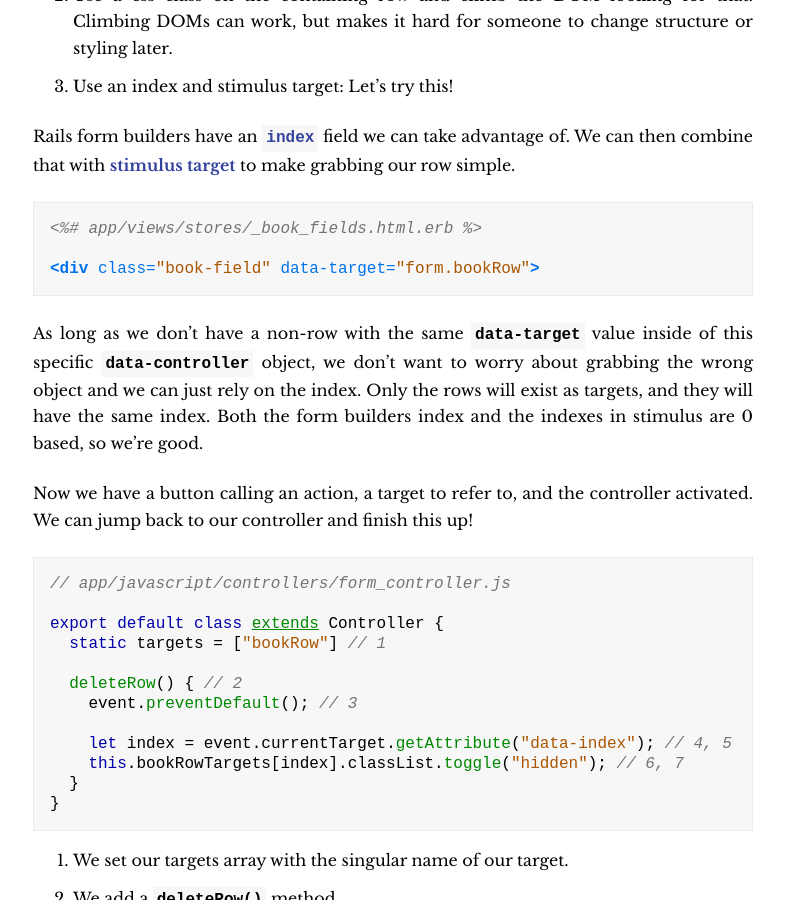
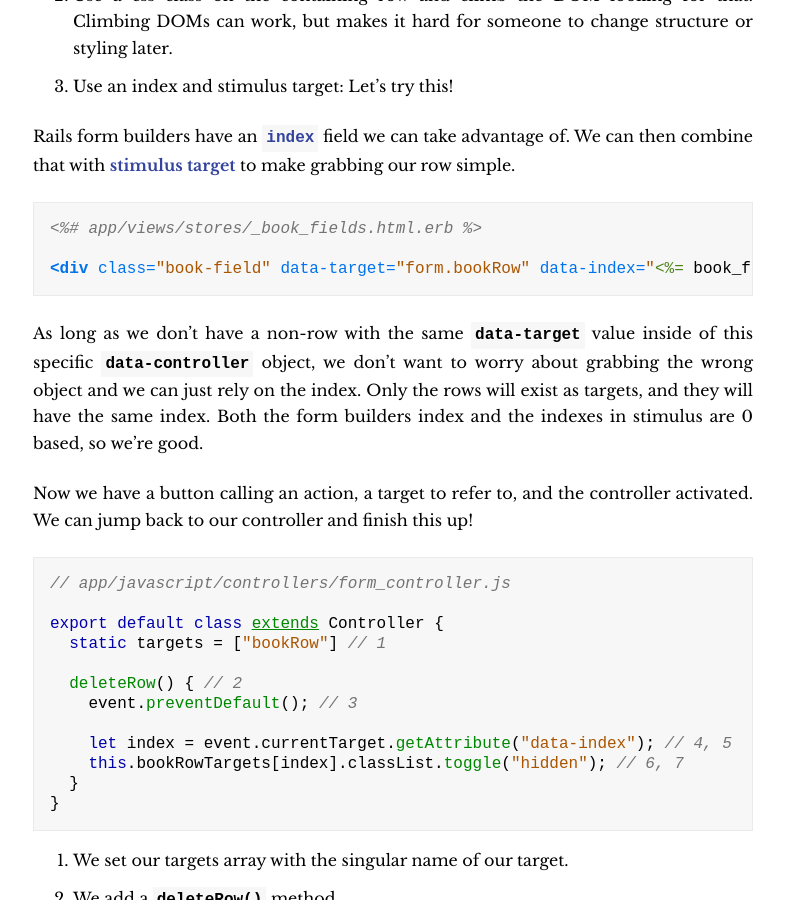
Before and after one commit to dewyze/dewyze.github.io, a Jekyll site: the page built from _posts/2020-08-05-rails-nested-attributes-dynamic-forms-and-stimulus-js-part-1.md, in a window 1280 px wide and 900 px high, scrolled down 4080 px. Shown: the whole window, without its empty margins (247-1032 px from the left). Built offline with Jekyll 4.4.1, drawn with Linux system fonts in a browser that asks for light colours; nearby versions of some CDN libraries.

Commit message:
Add missing data-index for _book_fields.html.erb

````diff
--- a/_posts/2020-08-05-rails-nested-attributes-dynamic-forms-and-stimulus-js-part-1.md
+++ b/_posts/2020-08-05-rails-nested-attributes-dynamic-forms-and-stimulus-js-part-1.md
@@ -163,7 +163,7 @@ simple.
 ```erb
 <%# app/views/stores/_book_fields.html.erb %>
 
-<div class="book-field" data-target="form.bookRow">
+<div class="book-field" data-target="form.bookRow" data-index="<%= book_form.index %>">
 ```
 
 As long as we don't have a non-row with the same `data-target` value inside of
````
